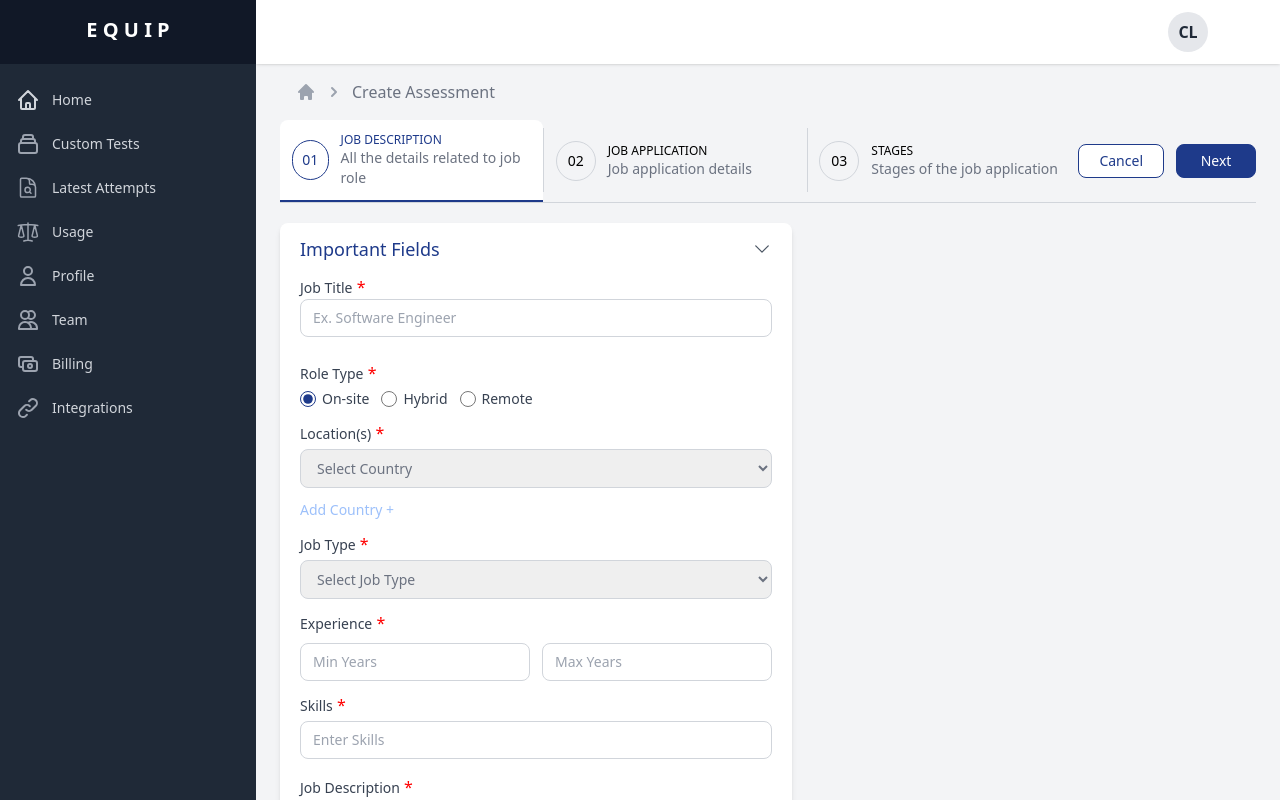
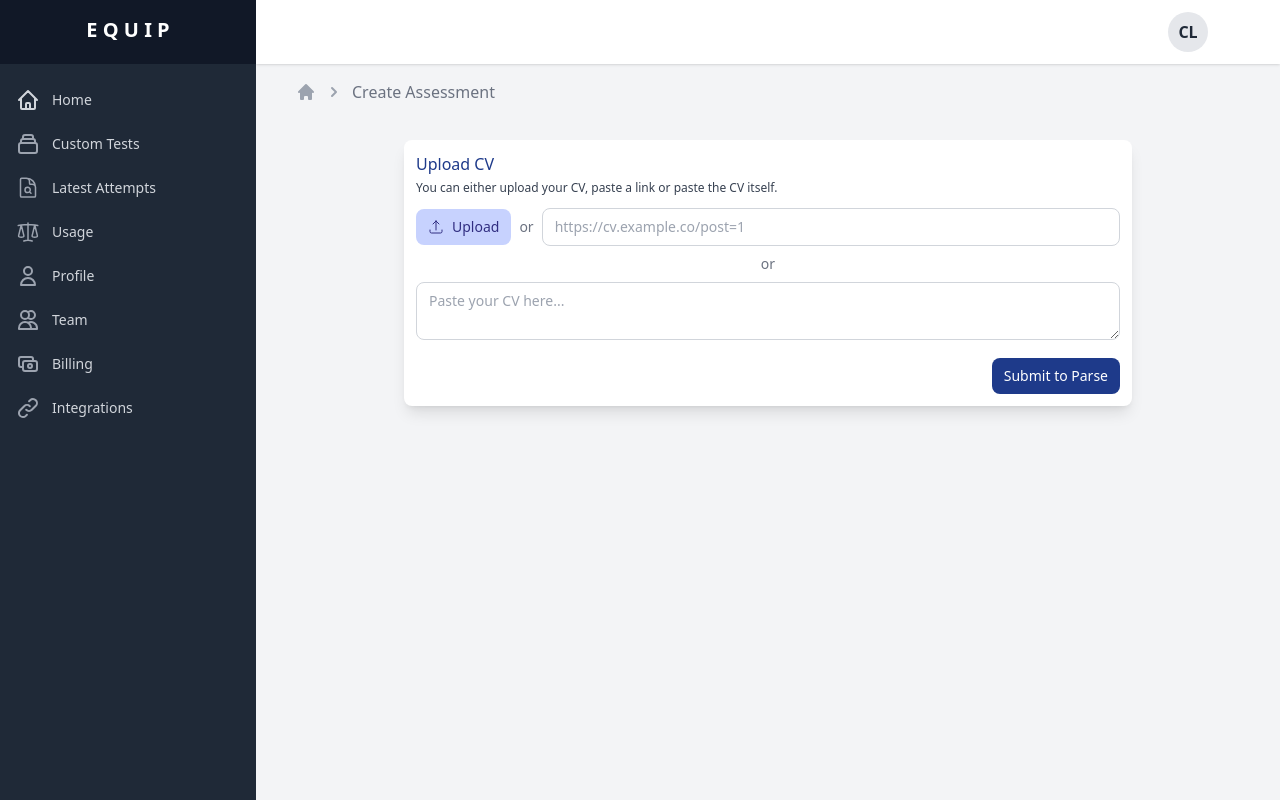
Before and after one commit to jibranjan/tanstack-form, a React (Vite) app: page / in a window 1280 px wide. Shown: the top 800 px of the page. Built offline with nearby package versions, Linux system fonts and the light colour scheme.

Commit message:
add cv upload section

```diff
--- a/src/App.tsx
+++ b/src/App.tsx
@@ -1,9 +1,12 @@
 import CreateJobPostForm from './CreateJobPostForm'
+import CandJobApp from './candidate-job-application/CandJobApp'
 import './styles.css'
+
 export default function App() {
   return (
     <>
-      <CreateJobPostForm />
+      {/* <CreateJobPostForm /> */}
+      <CandJobApp />
     </>
   )
 }
--- a/src/CreateJobPostForm.tsx
+++ b/src/CreateJobPostForm.tsx
@@ -48,7 +48,6 @@ function CreateJobPostForm() {
                     form.handleSubmit();
                 }}
             >
-                {/* Important Fields */}
                 <div>
                     {activeTab === 0 && (
                         <div className="flex flex-col gap-10">
--- /dev/null
+++ b/src/candidate-job-application/CandCvUpload.tsx
@@ -0,0 +1,169 @@
+import { useState, useRef } from "react";
+
+interface CandCvUploadProps {
+    form: any;
+    setCvSubmitted: (cvSubmitted: boolean) => void;
+}
+
+function CandCvUpload({ form, setCvSubmitted }: CandCvUploadProps) {
+    const [cvProvided, setCvProvided] = useState(false);
+    const [uploadedCvFile, setUploadedCvFile] = useState<File | null>(null);
+    const fileInputRef = useRef<HTMLInputElement>(null);
+
+    return (
+        <section className="flex flex-col gap-3 bg-white p-3 rounded-lg shadow-lg">
+            <div>
+                <h3 className="text-blue-900 rounded-lg mb-3">
+                    Upload CV
+                    <p className="text-xs text-gray-700 font-light mt-1">
+                        You can either upload your CV, paste a link or paste the CV itself.
+                    </p>
+                </h3>
+
+                {/* Upload CV or paste link */}
+                <div className="flex items-center gap-2 mt-1">
+                    <form.Field
+                        name="cvUpload"
+                        children={(field: any) => {
+                            return (
+                                <>
+                                    <label
+                                        className="flex items-center gap-2 bg-indigo-200 border-indigo-200 text-indigo-900 text-sm px-3 py-2 rounded-lg active:scale-95 transition-all duration-150 ease-in-out cursor-pointer"
+                                    >
+                                        <input
+                                            ref={fileInputRef}
+                                            id={field.name}
+                                            name={field.name}
+                                            type="file"
+                                            className="hidden"
+                                            accept=".pdf,.doc,.docx,.png,.jpeg,.jpg"
+                                            onChange={(e) => {
+                                                field.handleChange(e.target.files);
+                                                setCvProvided(true);
+                                                setUploadedCvFile(e.target.files?.[0] || null);
+                                            }}
+                                            onBlur={field.handleBlur}
+                                        />
+                                        <svg
+                                            xmlns="http://www.w3.org/2000/svg"
+                                            fill="none"
+                                            viewBox="0 0 24 24"
+                                            strokeWidth={1.5}
+                                            stroke="currentColor"
+                                            className="w-4 h-4"
+                                        >
+                                            <path
+                                                strokeLinecap="round"
+                                                strokeLinejoin="round"
+                                                d="M3 16.5v2.25A2.25 2.25 0 0 0 5.25 21h13.5A2.25 2.25 0 0 0 21 18.75V16.5m-13.5-9L12 3m0 0 4.5 4.5M12 3v13.5"
+                                            />
+                                        </svg>
+
+                                        Upload
+                                    </label>
+                                </>
+                            )
+                        }}
+                    />
+
+                    <span className="text-sm font-light text-gray-500">or</span>
+
+                    <form.Field
+                        name="cvLink"
+                        children={(field: any) => {
+                            return (
+                                <input
+                                    id={field.name}
+                                    name={field.name}
+                                    value={field.state.value || ""}
+                                    onBlur={field.handleBlur}
+                                    onChange={(e) => {
+                                        field.handleChange(e.target.value);
+                                        setCvProvided(true);
+                                    }}
+                                    type="url"
+                                    className="text-sm font-light text-gray-500 ring-0 border border-gray-300 w-full py-2 px-3 rounded-lg req-input-field"
+                                    placeholder="https://cv.example.co/post=1"
+                                />
+                            )
+                        }}
+                    />
+                </div>
+
+                {uploadedCvFile && (
+                    <div className="flex items-center justify-between gap-2 bg-indigo-50 px-3 py-2 rounded-lg mt-2 w-fit">
+                        <div
+                            className="flex items-center gap-2 cursor-pointer"
+                            onClick={() => {
+                                window.open(URL.createObjectURL(uploadedCvFile), '_blank');
+                            }}
+                        >
+                            <span className="text-sm font-light text-blue-600">
+                                {uploadedCvFile.name}
+                            </span>
+                            <span className="text-xs font-light text-gray-500">
+                                ({Math.round(uploadedCvFile.size / 1024)}KB)
+                            </span>
+                        </div>
+                        <button
+                            type="button"
+                            className="text-gray-400 hover:text-gray-600"
+                            onClick={() => {
+                                if (fileInputRef.current) {
+                                    fileInputRef.current.value = '';
+                                }
+                                setUploadedCvFile(null);
+                                setCvProvided(false);
+                            }}
+                        >
+                            <svg className="w-4 h-4" fill="none" stroke="currentColor" viewBox="0 0 24 24">
+                                <path strokeLinecap="round" strokeLinejoin="round" strokeWidth="2" d="M6 18L18 6M6 6l12 12"></path>
+                            </svg>
+                        </button>
+                    </div>
+                )}
+
+                <p className="text-sm font-light text-gray-500 text-center my-2">or</p>
+
+                <form.Field
+                    name="cvPaste"
+                    children={(field: any) => {
+                        return (
+                            <textarea
+                                id={field.name}
+                                name={field.name}
+                                value={field.state.value || ""}
+                                onBlur={field.handleBlur}
+                                onChange={(e) => {
+                                    field.handleChange(e.target.value);
+                                    setCvProvided(true);
+                                }}
+                                className="text-sm font-light text-gray-500 ring-0 border border-gray-300 w-full py-2 px-3 rounded-lg"
+                                placeholder="Paste your CV here..."
+                            />
+                        )
+                    }}
+                />
+            </div>
+
+            {/* Submit to Parse */}
+            <div
+                className={`text-sm bg-blue-900 text-white px-3 py-2 rounded-lg cursor-pointer w-fit ml-auto active:scale-95 transition-all duration-150 ease-in-out ${cvProvided ? "cursor-pointer" : "cursor-not-allowed"}`}
+                title={cvProvided ? "Submit to Parse" : "Please upload or paste your CV first"}
+                onClick={(e) => {
+                    if (!cvProvided) {
+                        return;
+                    }
+                    (e.target as HTMLElement).classList.add("cursor-not-allowed");
+                    (e.target as HTMLElement).classList.remove("active:scale-95");
+                    (e.target as HTMLElement).textContent = "Parsing...";
+                    setCvSubmitted(true);
+                }}
+            >
+                Submit to Parse
+            </div>
+        </section>
+    )
+}
+
+export default CandCvUpload;
--- /dev/null
+++ b/src/candidate-job-application/CandJobApp.tsx
@@ -0,0 +1,35 @@
+import { useForm } from "@tanstack/react-form"
+import CandCvUpload from "./CandCvUpload"
+import { useState } from "react"
+function CandJobApp() {
+
+    const [cvSubmitted, setCvSubmitted] = useState(false);
+
+    const form = useForm({
+        defaultValues: {
+        },
+        onSubmit: async ({ value }) => {
+            // TODO: Submit the form
+        },
+    })
+
+    return (
+        <>
+            <form
+                className="max-w-3xl mx-auto px-5 2xl:px-0 my-5"
+                onSubmit={(e) => {
+                    e.preventDefault();
+                    e.stopPropagation();
+                    form.handleSubmit();
+                }}
+            >
+                <CandCvUpload
+                    form={form}
+                    setCvSubmitted={setCvSubmitted}
+                />
+            </form>
+        </>
+    )
+}
+
+export default CandJobApp;
```
